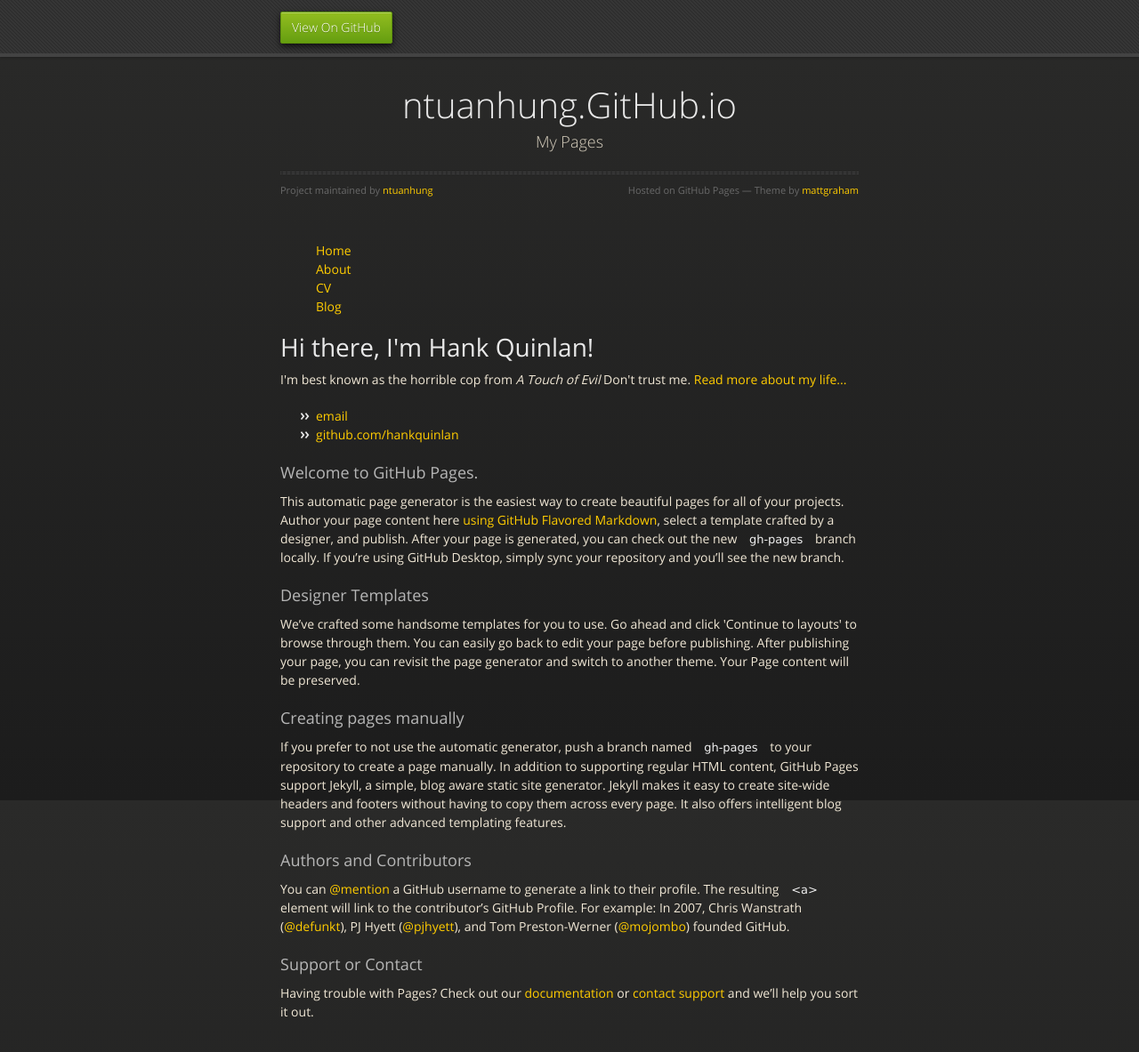
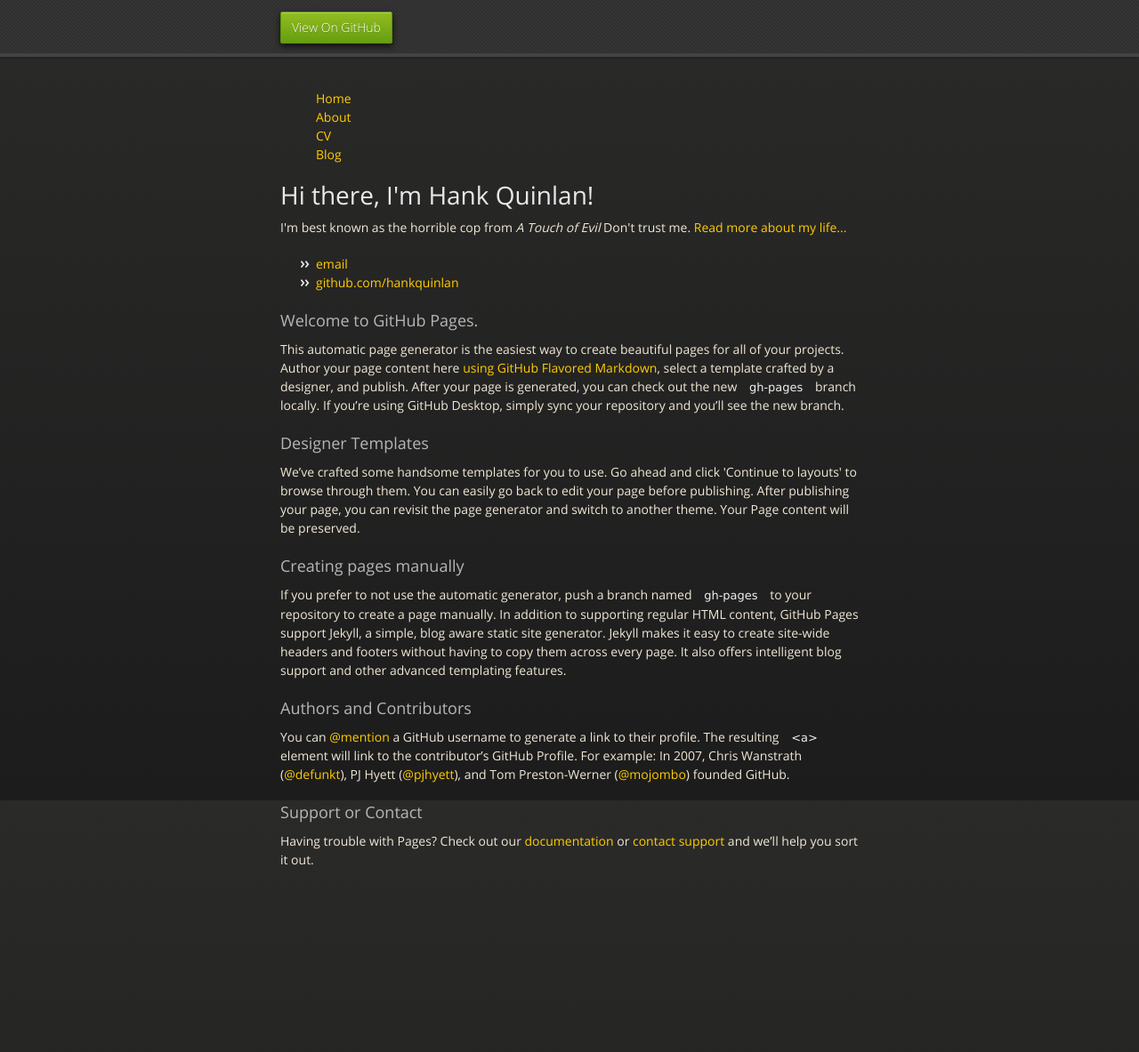
Before and after one commit to ntuanhung/ntuanhung.github.io, a Jekyll site: the page built from index.html, in a window 1280 px wide and 1258 px high. Shown: the top 1183 px of the window at 89% size. Built offline with Jekyll 4.4.1, drawn with Linux system fonts in a browser that asks for light colours; nearby versions of some CDN libraries.

Commit message:
Update default.html

```diff
--- a/_layouts/default.html
+++ b/_layouts/default.html
@@ -27,13 +27,13 @@
       <div class="wrapper">
 
       <section>
-        <div id="title">
+        <!-- div id="title">
           <h1>ntuanhung.GitHub.io</h1>
           <p>My Pages</p>
           <hr>
           <span class="credits left">Project maintained by <a href="https://github.com/ntuanhung">ntuanhung</a></span>
           <span class="credits right">Hosted on GitHub Pages &mdash; Theme by <a href="https://twitter.com/michigangraham">mattgraham</a></span>
-        </div>
+        </div -->
       <nav>
     	<ul>
           <li><a href="/">Home</a></li>
```
